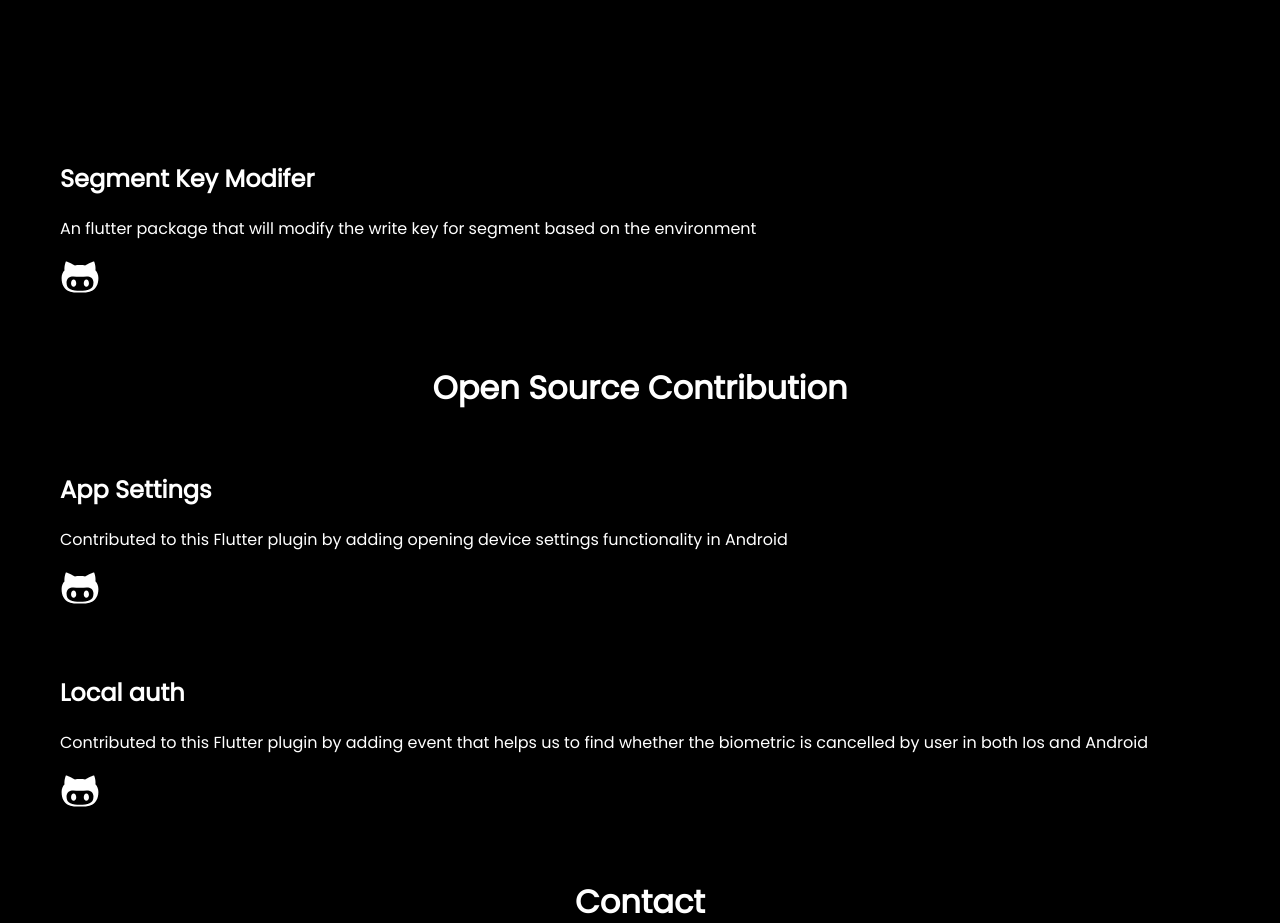
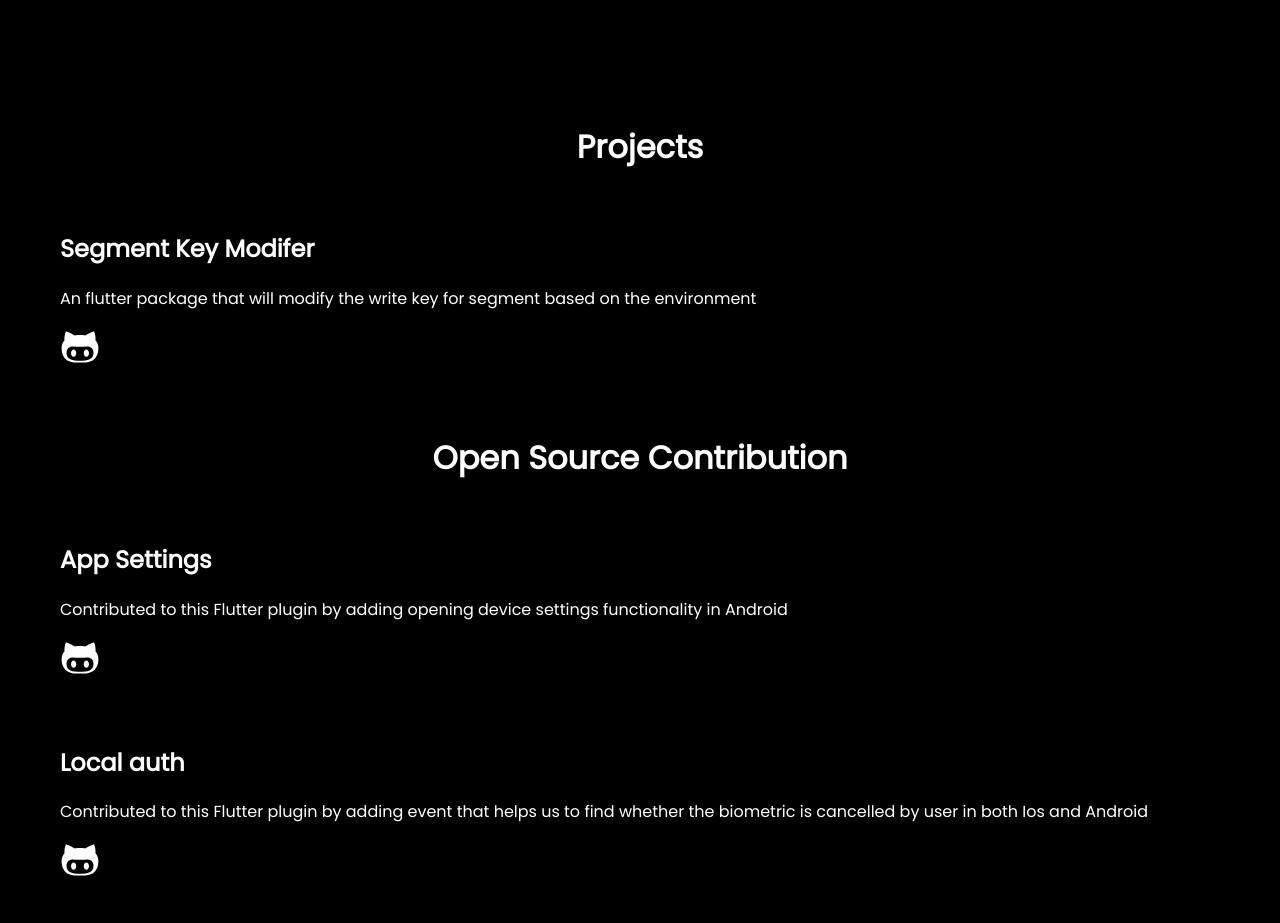
Before and after one commit to juliansharon/juliansharon.github.io, a website built with Vite: page index.html in a window 1280 px wide. Shown: the part 860-1783 px from the top of the page. Built offline with nearby package versions, Linux system fonts and the light colour scheme; animation ran at ten frames a second.

Commit message:
e update

```diff
--- a/index.html
+++ b/index.html
@@ -41,6 +41,7 @@
         </div>
       </div>
       <div class="subSection">
+        <h1 class="subtitle pro">Projects</h1>
       <h2 class="header">Segment Key Modifer</h2>
       <p class="description">
         An flutter package that will modify the write key for segment based on
```
